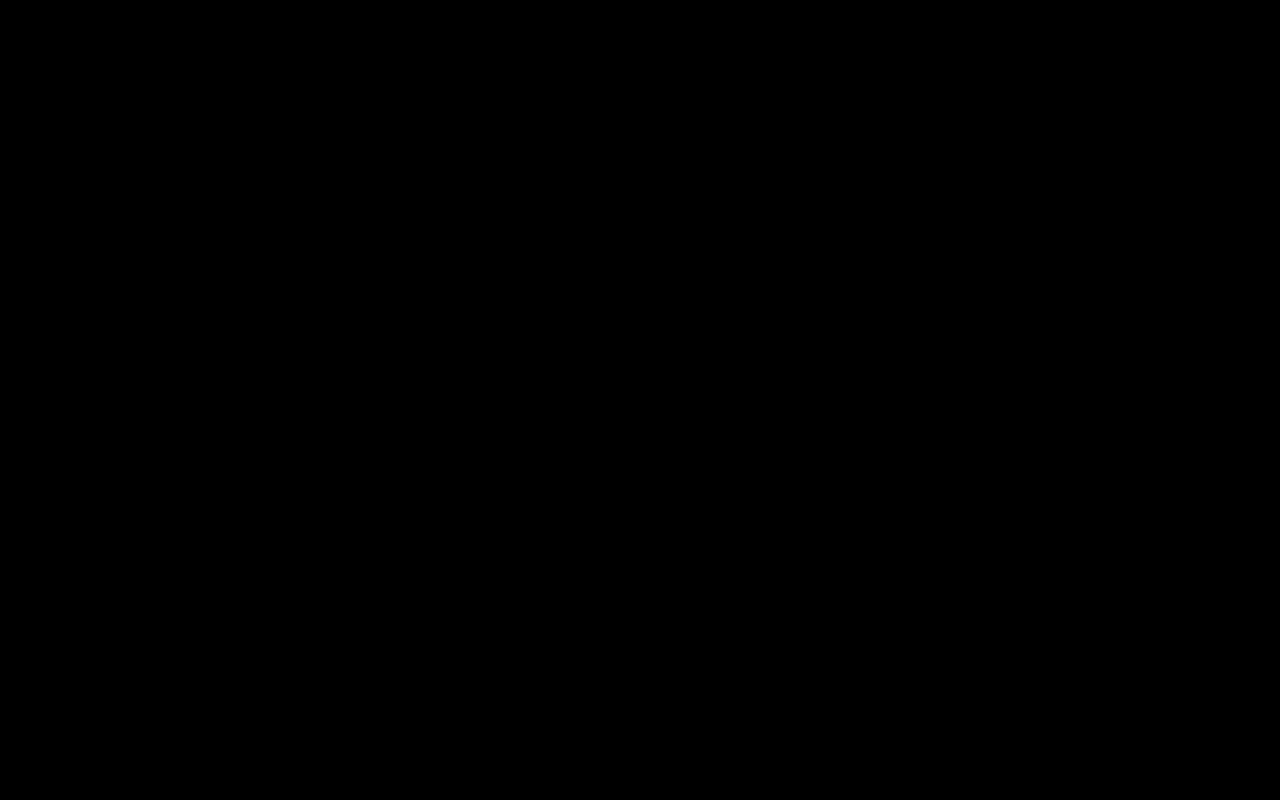
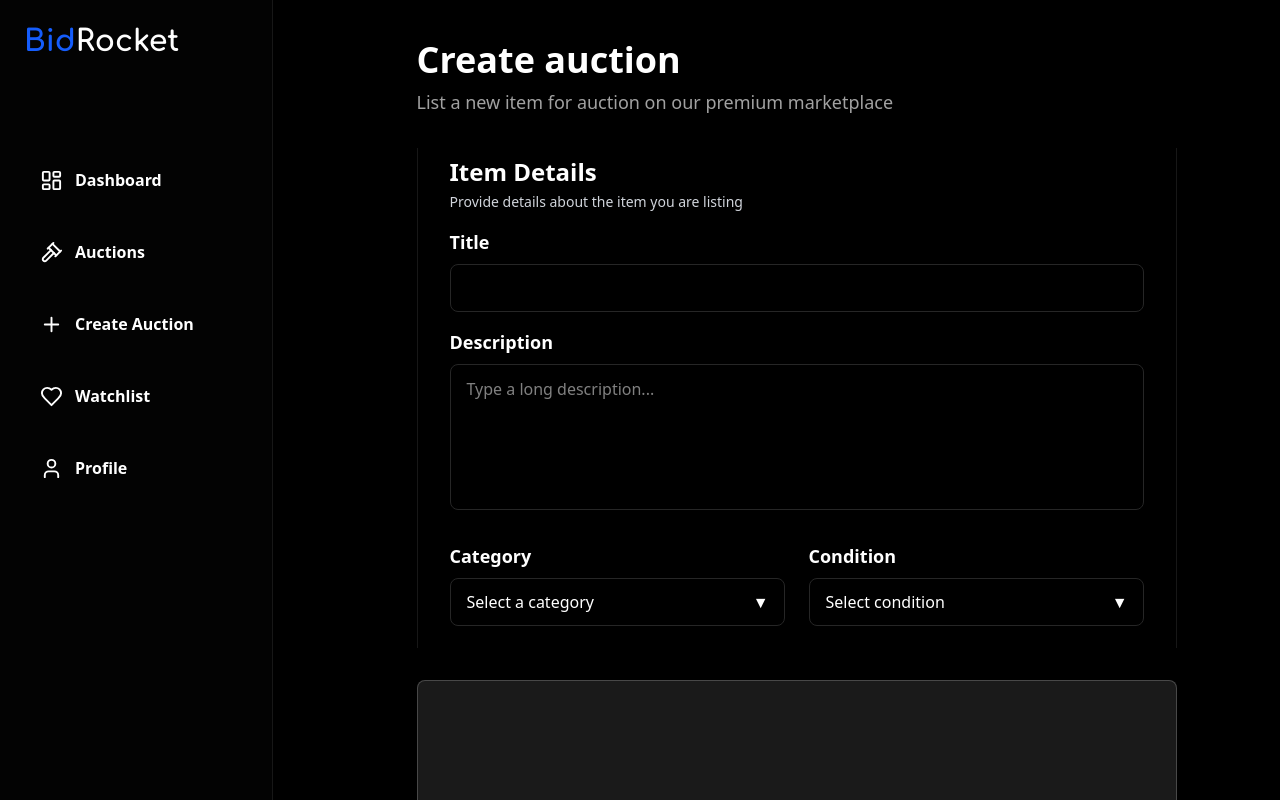
Before and after one commit to akdevsaha-dev/BidRocket, a Next.js app: page /create in a window 1280 px wide. Shown: the top 800 px of the page. Built offline with nearby package versions, Linux system fonts and the light colour scheme.

Commit message:
ui: create page changes

```diff
--- a/app/create/page.tsx
+++ b/app/create/page.tsx
@@ -1,7 +1,12 @@
+import { AuthedNav } from "@/components/authedNav";
+import { Createauction } from "@/components/Create-auction";
+
 export default function Page() {
   return (
-    <div>
-      <Create-auction />
+    <div className="w-full flex">
+      <AuthedNav />
+
+      <Createauction />
     </div>
   );
 }
--- a/app/globals.css
+++ b/app/globals.css
@@ -43,6 +43,17 @@ body {
     --sidebar-accent-foreground: oklch(0.205 0 0);
     --sidebar-border: oklch(0.922 0 0);
     --sidebar-ring: oklch(0.708 0 0);
+}
+.haha {
+    content: "";
+    position: fixed;
+    inset: 0;
+    background-image:
+        linear-gradient(#00f2ff22 1px, transparent 1px),
+        linear-gradient(90deg, #00f2ff22 1px, transparent 1px);
+    background-size: 60px 60px;
+    z-index: -1;
+    opacity: 0.05;
 }
 
 .dark {
--- /dev/null
+++ b/components/Create-auction.tsx
@@ -0,0 +1,89 @@
+export const Createauction = () => {
+  return (
+    <div className="w-full text-white min-h-screen flex justify-center">
+      <div className="w-[800px] md:mx-auto mx-2 pl-4 md:pl-10 flex flex-col">
+        <div className="flex flex-col pt-10">
+          <div className="text-4xl font-bold">Create auction</div>
+          <div className="text-neutral-400 font-light pt-2 text-lg">
+            List a new item for auction on our premium marketplace
+          </div>
+        </div>
+
+        <div className="min-h-[500px] w-full mt-8 md:border-x md:border-x-neutral-900 shadow-md py-2">
+          <div className="flex flex-col h-full">
+            <div className="px-4 md:px-8">
+              <div className="text-2xl font-semibold">Item Details</div>
+              <div className="text-gray-300 font-light text-sm pt-1">
+                Provide details about the item you are listing
+              </div>
+            </div>
+            <div className="w-full flex-1 px-4 md:px-8">
+              <div className="flex flex-col mt-2">
+                <label className="font-semibold text-lg pt-2">Title</label>
+                <input className="h-12 border border-neutral-800 focus:outline-none focus:border-neutral-500 rounded-md mt-2 px-4 bg-transparent" />
+              </div>
+              <div className="flex flex-col mt-4">
+                <label className="font-semibold text-lg">Description</label>
+                <textarea
+                  rows={5}
+                  className="w-full border border-neutral-800 focus:border-neutral-500 rounded-md text-white px-4 py-3 resize-none overflow-y-scroll focus:outline-none mt-2 bg-transparent"
+                  placeholder="Type a long description..."
+                />
+              </div>
+              <div className="w-full mt-8 ">
+                <div className="flex flex-col md:flex-row md:space-x-6 space-y-6 md:space-y-0">
+                  {/* Category Select */}
+                  <div className="flex relative flex-col w-full">
+                    <label className="font-semibold text-lg">Category</label>
+                    <select
+                      className="h-12 appearance-none border border-neutral-800 focus:outline-none focus:border-neutral-500 rounded-md mt-2 px-4 bg-black text-white"
+                      defaultValue=""
+                    >
+                      <option value="" disabled>
+                        Select a category
+                      </option>
+                      <option value="art">Art</option>
+                      <option value="collectibles">Collectibles</option>
+                      <option value="electronics">Electronics</option>
+                      <option value="fashion">Fashion</option>
+                      <option value="watches">Watches</option>
+                      <option value="real Estate">Real Estate</option>
+                      <option value="jewelry">Jewelry</option>
+                      <option value="vehicles">Vehicles</option>
+                    </select>
+                    <div className="pointer-events-none absolute right-4 top-[60px] -translate-y-1/2 text-white">
+                      ▼
+                    </div>
+                  </div>
+                  {/* Condition Select */}
+                  <div className=" relative flex flex-col w-full">
+                    <label className="font-semibold text-lg">Condition</label>
+                    <select
+                      className="h-12 border border-neutral-800 focus:outline-none focus:border-neutral-500 appearance-none rounded-md mt-2  px-4 bg-transparent text-white"
+                      defaultValue=""
+                    >
+                      <option value="" disabled>
+                        Select condition
+                      </option>
+                      <option value="new">New</option>
+                      <option value="likenew">Like new</option>
+                      <option value="excellent">Excellent</option>
+                      <option value="good">Good</option>
+                      <option value="fair">Fair</option>
+                      <option value="Poor">poor</option>
+                    </select>
+                    <div className="pointer-events-none absolute right-4 top-[60px] -translate-y-1/2 text-white">
+                      ▼
+                    </div>
+                  </div>
+                </div>
+              </div>
+            </div>
+          </div>
+        </div>
+
+        <div className="h-[600px] w-full mt-8 rounded-md bg-white/10 backdrop-blur-lg border border-white/20 shadow-md" />
+      </div>
+    </div>
+  );
+};
--- a/components/authedNav.tsx
+++ b/components/authedNav.tsx
@@ -24,7 +24,7 @@ export const AuthedNav = () => {
     {
       logo: <Plus size={23} />,
       name: "Create Auction",
-      href: "/create-auction/:id",
+      href: "/create",
     },
     { logo: <Heart size={23} />, name: "Watchlist", href: "/watchlist/:id" },
     { logo: <User size={23} />, name: "Profile", href: "/profile/:id" },
--- /dev/null
+++ b/components/ui/background-fancy.tsx
@@ -0,0 +1,45 @@
+"use client";
+
+import { motion } from "framer-motion";
+import { useEffect, useState } from "react";
+
+export const AnimatedBackground = () => {
+  const [stars, setStars] = useState<Array<{ top: number; left: number }>>([]);
+
+  useEffect(() => {
+    const generateStars = () => {
+      const newStars = Array.from({ length: 200 }, () => ({
+        top: Math.random() * 100,
+        left: Math.random() * 100,
+      }));
+      setStars(newStars);
+    };
+
+    generateStars();
+  }, []);
+
+  return (
+    <>
+      {/* Subtle Dark Overlay */}
+      <div className="absolute inset-0 -z-40 bg-black/40 backdrop-blur-sm" />
+
+      {/* Floating Stars */}
+      <div className="absolute inset-0 -z-30">
+        {stars.map((star, index) => (
+          <motion.div
+            key={index}
+            className="absolute w-[2px] h-[2px] bg-white rounded-full opacity-40"
+            style={{ top: `${star.top}%`, left: `${star.left}%` }}
+            animate={{ y: [0, -10, 0] }}
+            transition={{
+              duration: 6 + Math.random() * 4,
+              repeat: Infinity,
+              ease: "easeInOut",
+              delay: Math.random() * 5,
+            }}
+          />
+        ))}
+      </div>
+    </>
+  );
+};
--- a/package.json
+++ b/package.json
@@ -25,7 +25,7 @@
     "clsx": "^2.1.1",
     "framer-motion": "^12.6.2",
     "lucide-react": "^0.484.0",
-    "motion": "^12.6.2",
+    "motion": "^12.6.3",
     "next": "15.2.4",
     "next-auth": "^5.0.0-beta.25",
     "react": "^19.0.0",
```
Also changed, not shown: 1 other file (tests, documents, lock files or other folders).
